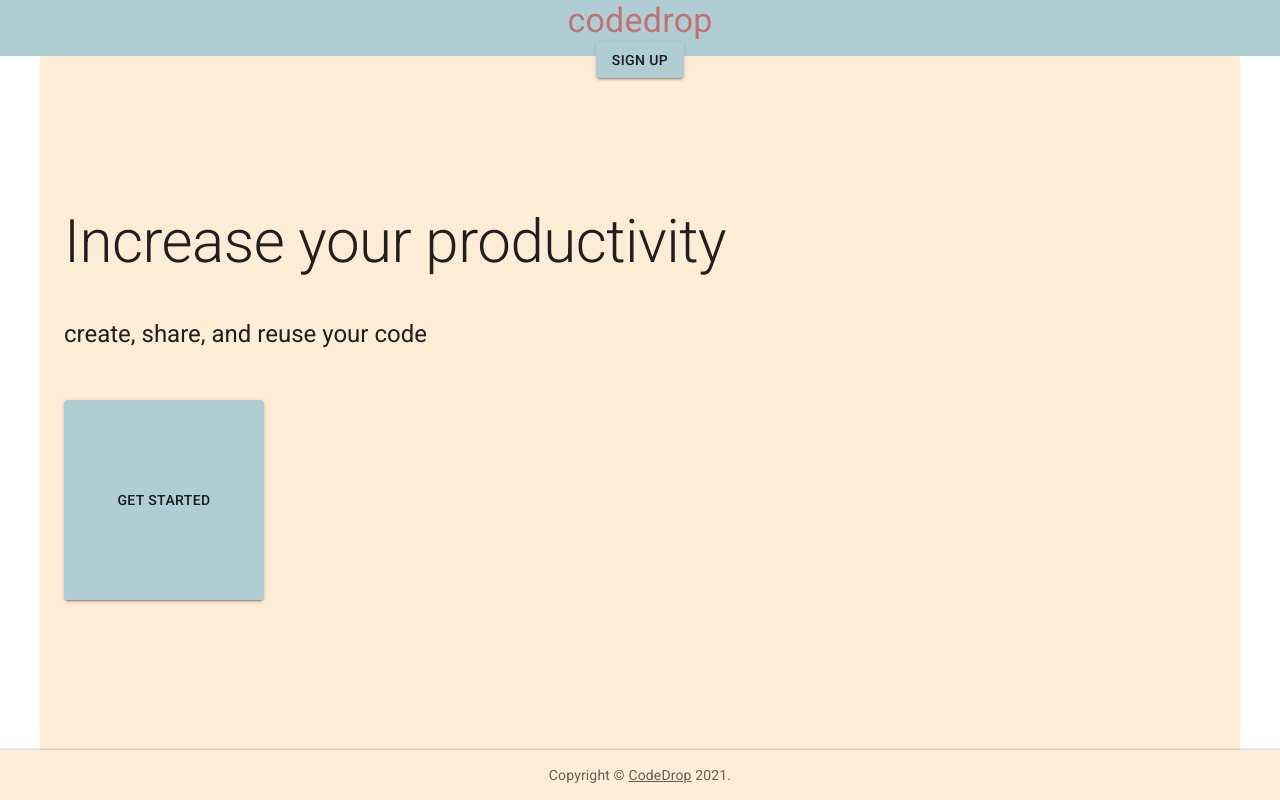
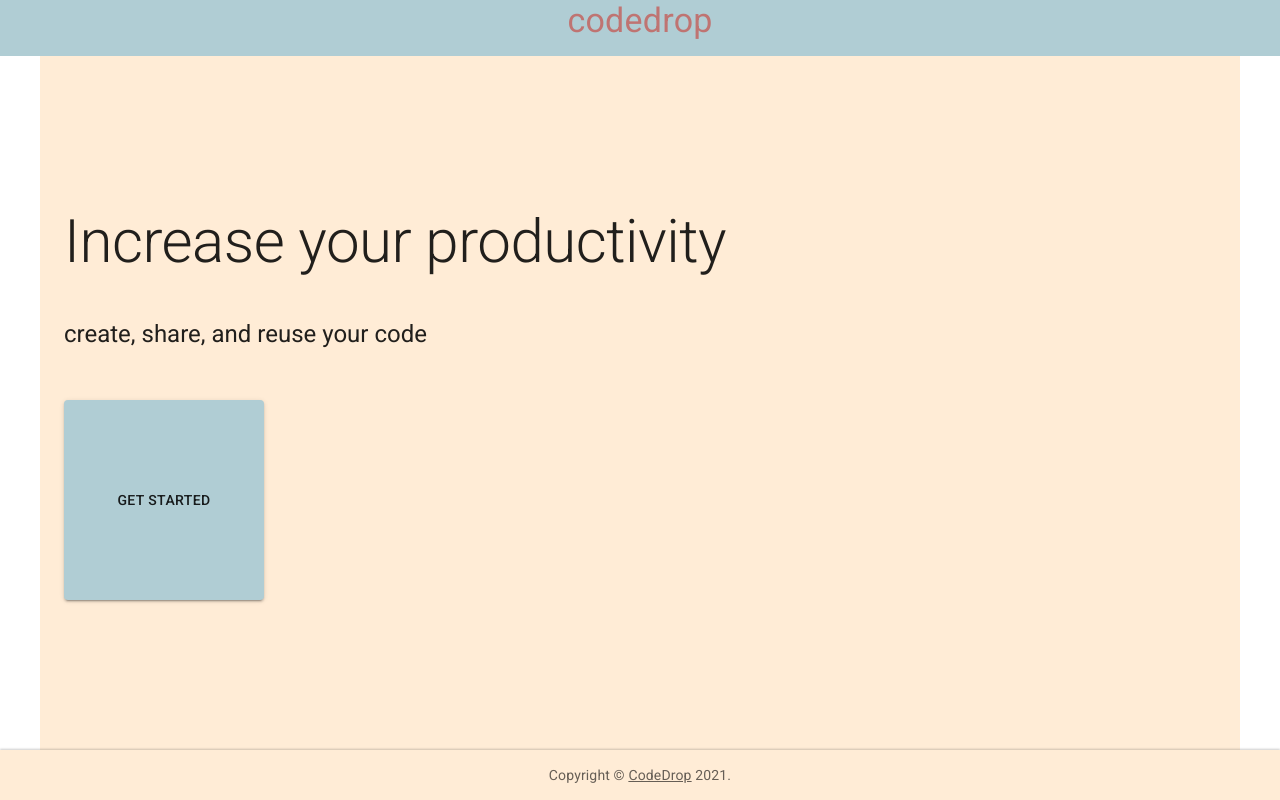
Before and after one commit to oslabs-beta/codedrop, a Next.js app: page / in a window 1280 px wide. Built offline with nearby package versions, Linux system fonts and the light colour scheme; no server answers.

Commit message:
remove login button

```diff
--- a/components/layout/Navbar.js
+++ b/components/layout/Navbar.js
@@ -80,11 +80,6 @@ export default function Navbar() {
           </Menu>
         </>
       )}
-      {!session && !onProjectPage && (
-        <Button variant="contained" color="primary" onClick={() => router.push('/signin')}>
-          Sign Up
-        </Button>
-      )}
     </AppBar>
   );
 }
```
